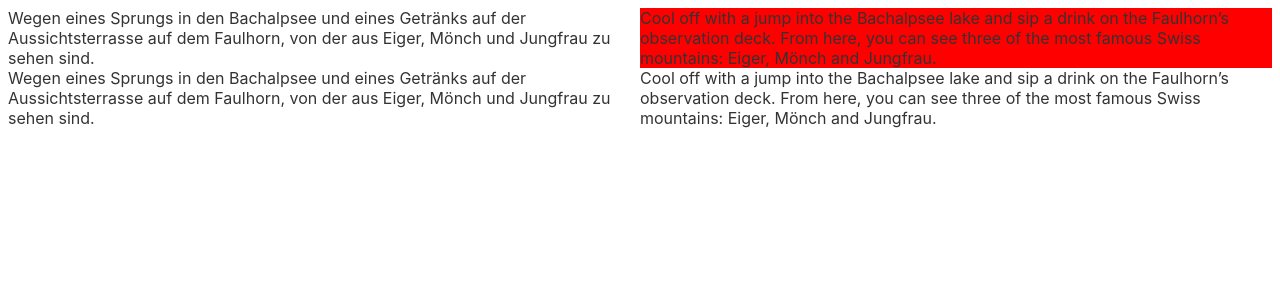
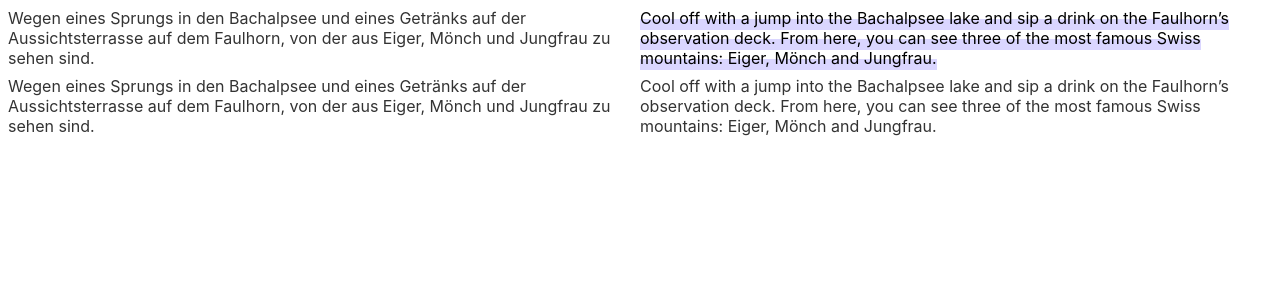
Before and after one commit to manuelroth/lost-in-translation, a Svelte app in the folder client/: page / in a window 1280 px wide. Shown: the top 300 px of the page. Built offline with nearby package versions, Linux system fonts and the light colour scheme.

Commit message:
added style for highlighting

```diff
--- a/client/src/Row.svelte
+++ b/client/src/Row.svelte
@@ -6,6 +6,7 @@
   .row {
     display: flex;
     flex-direction: row;
+    margin-bottom: 8px;
   }
 
   .left,
@@ -14,15 +15,18 @@
   }
 
   .highlighted {
-    background-color: red;
+    color: black;
+    text-decoration: none;
+    border-bottom: 2px solid #dad6ff;
+    box-shadow: 0 -9px #dad6ff inset;
   }
 </style>
 
 <main>
   <div class="row">
     <div class="left">{data.original}</div>
-    <div class="right" class:highlighted={data.isHighlighted}>
-      {data.translation}
+    <div class="right">
+      <span class:highlighted={data.isHighlighted}>{data.translation}</span>
     </div>
   </div>
 </main>
```
